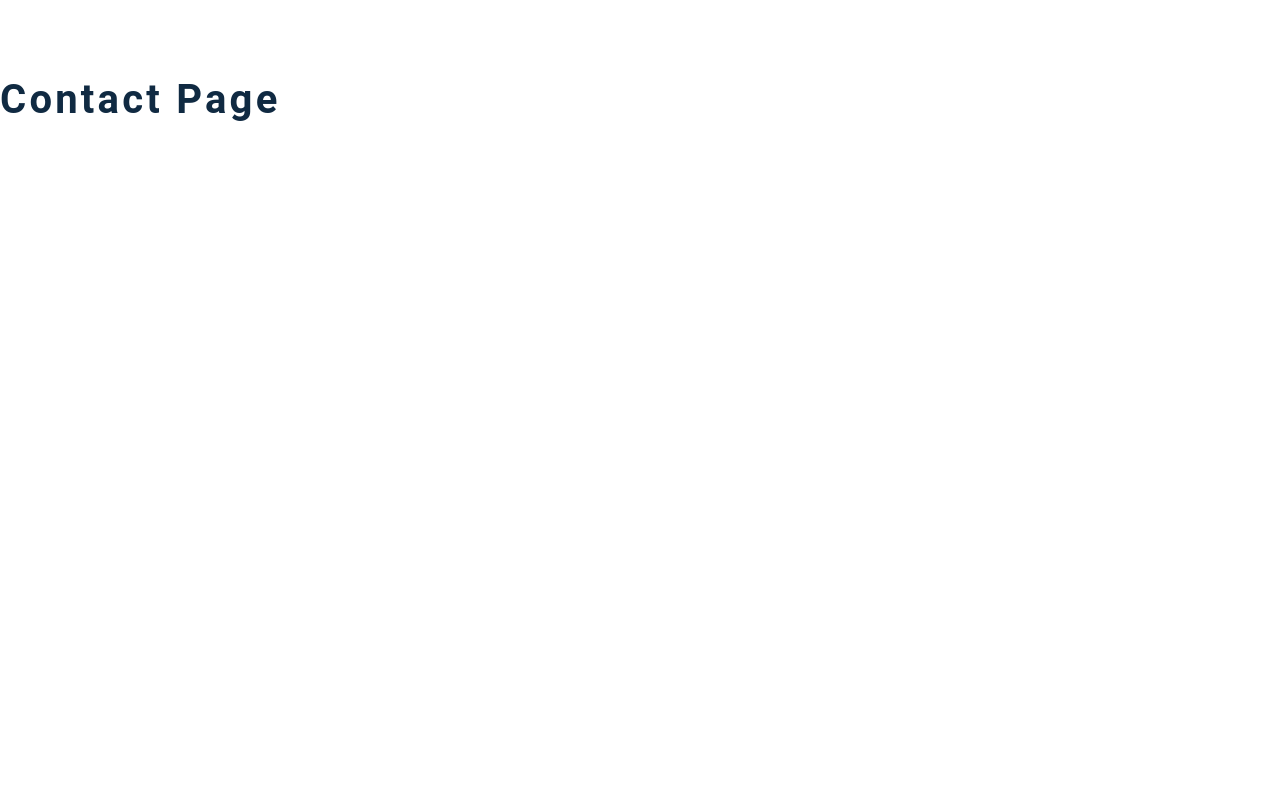
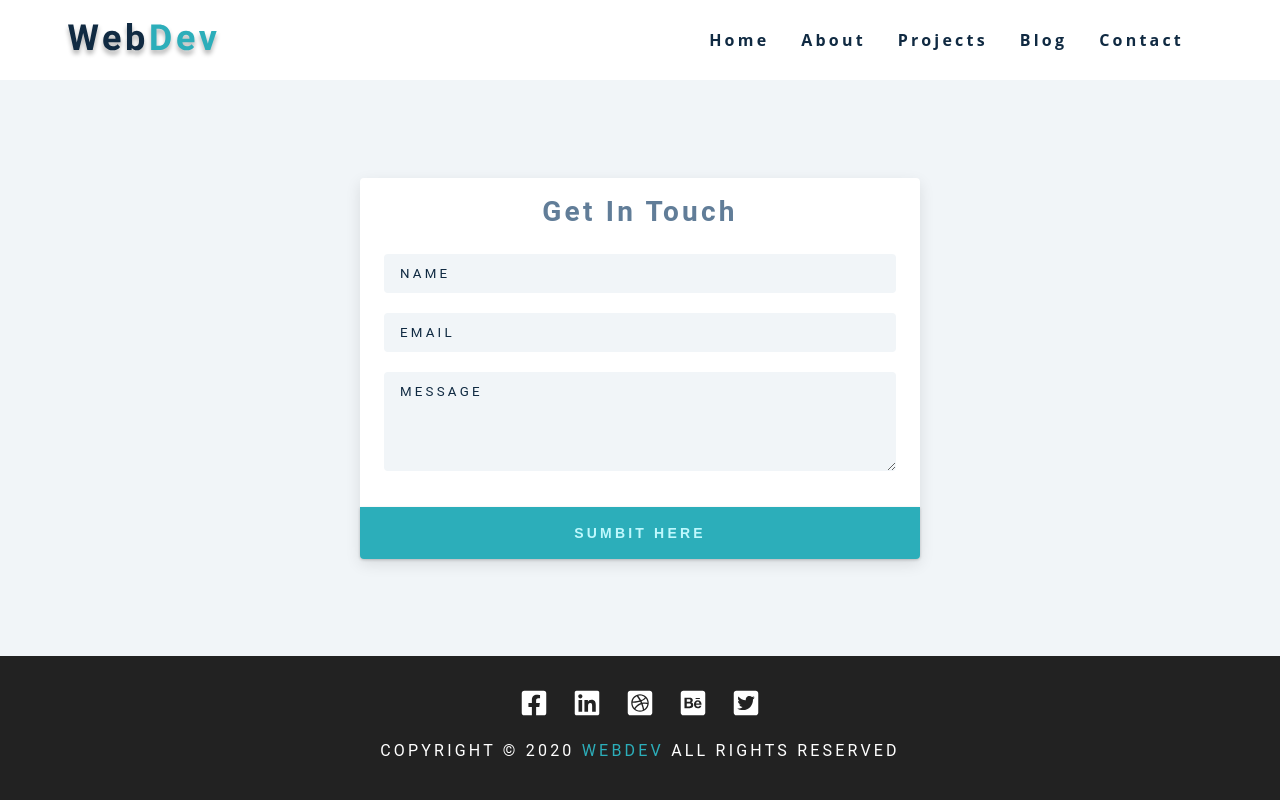
Before and after one commit to misiekhardcore/gatsby_portfolio, a Gatsby site: page /contact in a window 1280 px wide. Built offline with nearby package versions, Linux system fonts and the light colour scheme; Gatsby itself is replaced by a stand-in of ours.

Commit message:
contact page with formspree

```diff
--- a/src/css/main.css
+++ b/src/css/main.css
@@ -986,7 +986,7 @@ Contact Page
   text-transform: uppercase;
   letter-spacing: var(--spacing);
 }
-.submit-btn {
+.btn--submit {
   display: block;
   width: 100%;
   padding: 1rem;
--- a/src/pages/contact.js
+++ b/src/pages/contact.js
@@ -2,7 +2,40 @@ import React from "react"
 import Layout from "../components/Layout"
 
 const contact = () => {
-  return <h2>contact page</h2>
+  return (
+    <Layout>
+      <section className="contact__page">
+        <article className="contact__form">
+          <h3>get in touch</h3>
+          <form action="https://formspree.io/f/xayllonr" method="POST">
+            <div className="form-group">
+              <input
+                type="text"
+                name="name"
+                placeholder="name"
+                className="form-group__control"
+              />
+              <input
+                type="email"
+                name="email"
+                placeholder="email"
+                className="form-group__control"
+              />
+              <textarea
+                name="message"
+                rows="5"
+                placeholder="message"
+                className="form-group__control"
+              ></textarea>
+            </div>
+            <button type="submit" className="btn btn--submit">
+              sumbit here
+            </button>
+          </form>
+        </article>
+      </section>
+    </Layout>
+  )
 }
 
 export default contact
```
